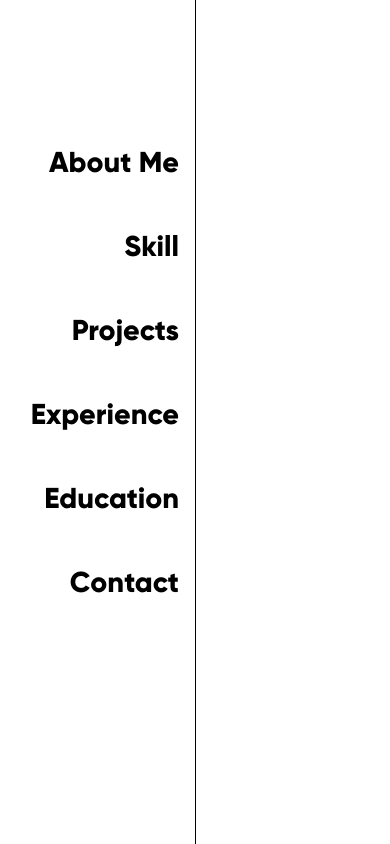
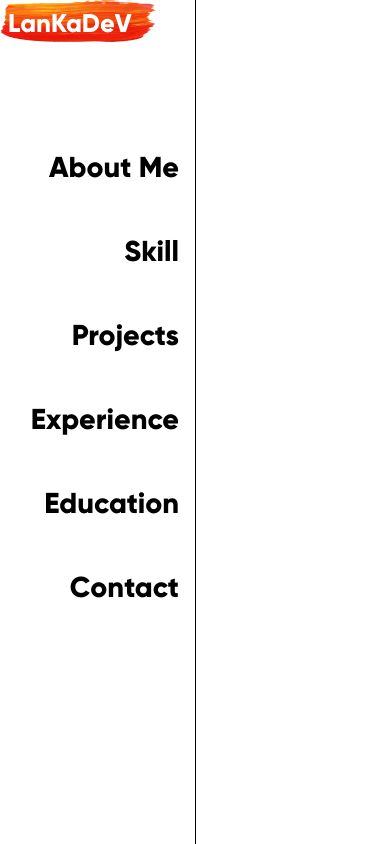
Before and after one commit to PaulOnyekwelu/paulonyekwelu.github.io, a React (Create React App) app: page / in a window 390 px wide. Built offline with nearby package versions, Linux system fonts and the light colour scheme.

Commit message:
header - setting up of logo component;

```diff
--- /dev/null
+++ b/src/components/logo/index.jsx
@@ -0,0 +1,9 @@
+import React from 'react';
+import './logo.style.scss';
+
+const Logo = () => {
+    return (
+        <h1 className="logo-brand">LanKaDeV</h1>
+    )
+}
+export default Logo;
--- /dev/null
+++ b/src/components/logo/logo.style.scss
@@ -0,0 +1,12 @@
+.logo-brand{
+    padding: 0.5rem;
+    // background: red;
+    color: white;
+    font-size: 1.6rem;
+    font-family: "Gilroy-bold", sans-serif;
+    border-radius: 0.5rem;
+    // margin-top: 1rem;
+    background: url('../../images/logo-paint.png');
+    background-size: 80% 90%;
+    background-repeat: no-repeat;
+}
--- a/src/components/nav/index.jsx
+++ b/src/components/nav/index.jsx
@@ -1,9 +1,14 @@
 import React from 'react';
 import './nav.style.scss';
+import Logo from '../logo';
 
 const Nav = () => {
     return (
             <nav className="nav" >
+                <div>
+                   <Logo />
+                </div>
+                <div>
                     <ul className="nav-section">
                         <li className="nav-item"><a href="/">About Me</a></li>
                         <li className="nav-item"><a href="/skill">Skill</a></li>
@@ -12,6 +17,7 @@ const Nav = () => {
                         <li className="nav-item"><a href="/education">Education</a></li>
                         <li className="nav-item"><a href="/contact">Contact</a></li>
                     </ul>
+                </div>
             </nav>
     )
 }
--- a/src/components/nav/nav.style.scss
+++ b/src/components/nav/nav.style.scss
@@ -3,19 +3,17 @@
     background:white;
     color: white;
     font-family: "Gilroy-bold", sans-serif;
-    border-right: 1px solid black;
-
-
 }
 
 @media screen and (max-width: 768px){
     .nav{
         width: 50vw;
         height: 100vh;
+        border-right: 1px solid black;
 
         .nav-section{
             width: 50vw;
-            height: 90vh;
+            height: 80vh;
             display: flex;
             flex-direction: column;
             align-items: flex-end;
@@ -33,9 +31,6 @@
                     text-decoration: none;
                     color: black;
                 }
-                a:active{
-                    color: red;
-                }
             }
         }
     }
```
Also changed, not shown: src/components/logo/index.scss (deleted), src/images/logo-paint.png (added). Lines whose indentation alone changed are shown as unchanged.
